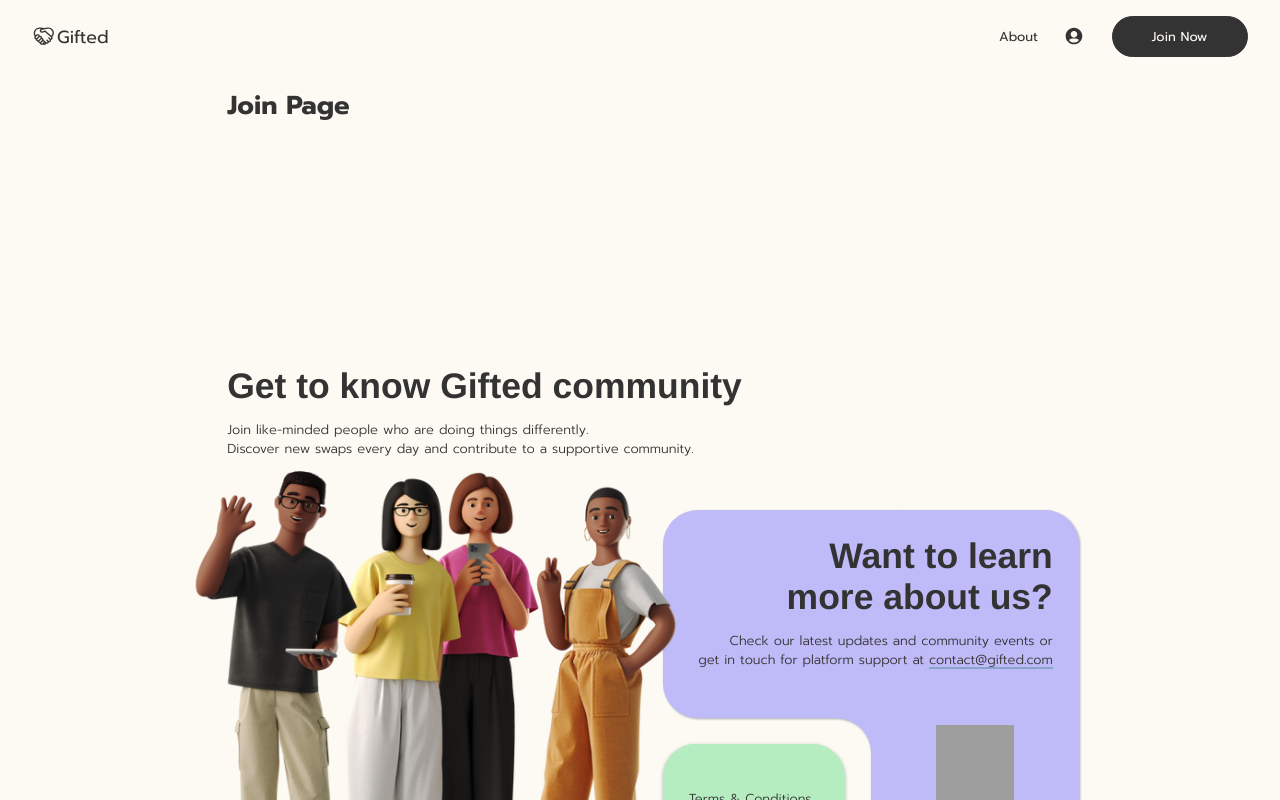
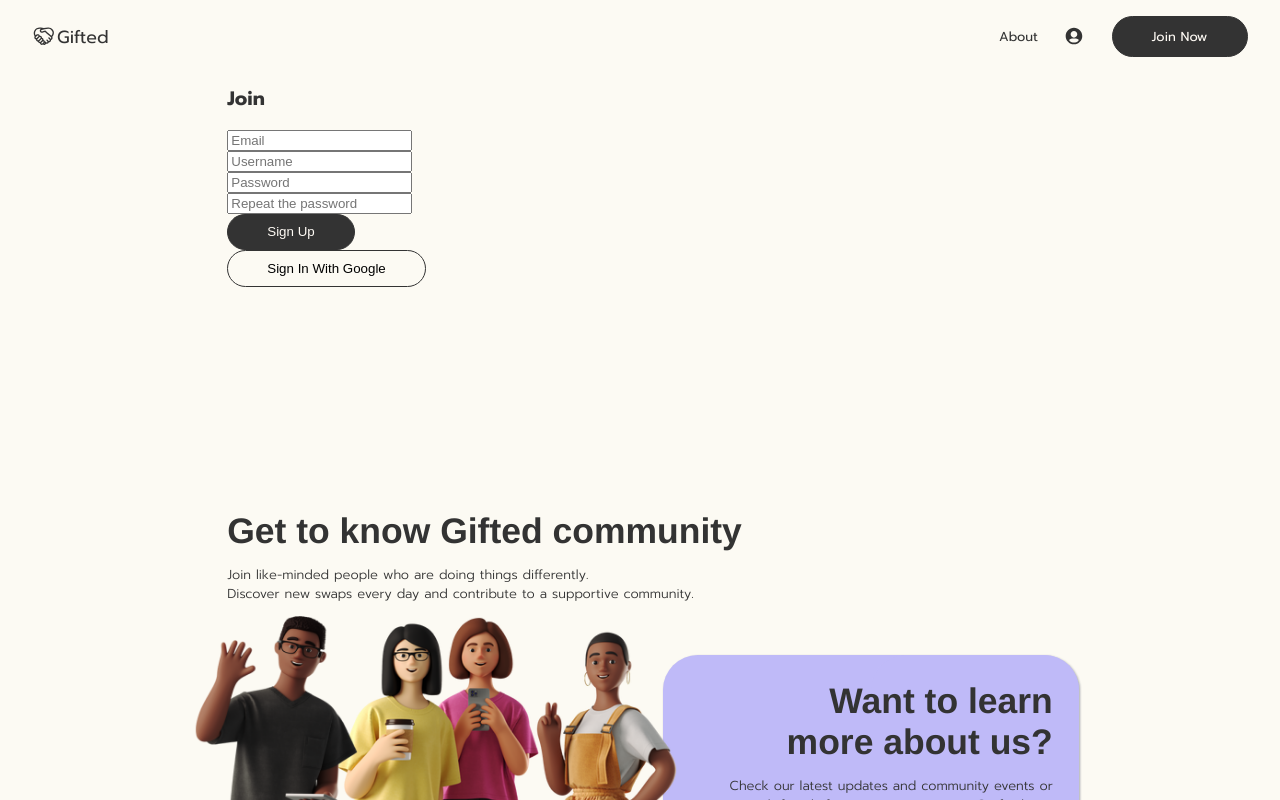
Before and after one commit to vladnomad/gifted, a Vue app: page /join in a window 1280 px wide. Shown: the top 800 px of the page. Built offline with nearby package versions, Linux system fonts and the light colour scheme; grey boxes are pictures that could not be loaded; a web font is replaced by a local one.

Commit message:
JoinPage form draft

```diff
--- a/package.json
+++ b/package.json
@@ -9,6 +9,8 @@
     "preview": "vite preview"
   },
   "dependencies": {
+    "@vuelidate/core": "^2.0.3",
+    "@vuelidate/validators": "^2.0.4",
     "firebase": "9.6.1",
     "vue": "^3.4.19",
     "vue-router": "4",
--- a/src/components/OfferList.vue
+++ b/src/components/OfferList.vue
@@ -28,8 +28,8 @@
 
 <script setup>
 	import { inject, onMounted, computed } from "vue"
-	import { useStoreGetters } from "../composables/useStoreGetters"
-	import { useStoreActions } from "../composables/useStoreActions"
+	import { useStoreGetters } from "../store/helpers/useStoreGetters"
+	import { useStoreActions } from "../store/helpers/useStoreActions"
 	import OfferListItem from "./OfferListItem.vue"
 
 	const isMobile = inject("isMobile")
@@ -144,3 +144,4 @@
 		}
 	}
 </style>
+../composables/store/useStoreActions../composables/store/useStoreGetters../store/helpers/useStoreGetters../store/helpers/useStoreActions
--- /dev/null
+++ b/src/components/UI/FormError.vue
@@ -0,0 +1,24 @@
+<template>
+    <div class="error-container">
+		<p class="error">
+			{{ errorMessage }}
+		</p>
+    </div>
+</template>
+
+
+<script setup>
+	import { defineProps } from "vue"
+
+	const props = defineProps({
+		errorMessage: {
+			type: String,
+			default: () => "",
+		},
+	})
+</script>
+
+
+<style lang="scss" scoped>
+
+</style>
--- /dev/null
+++ b/src/composables/useValidationErrors.js
@@ -0,0 +1,5 @@
+export const useValidationErrors = (errors) => {
+    return errors.reduce((acc, value) => {
+        return { ...acc, [value.$property]: value.$message }
+    }, {})
+}
--- a/src/pages/JoinPage.vue
+++ b/src/pages/JoinPage.vue
@@ -1,11 +1,187 @@
 <template>
-    <div id="join-page">
-	    <h1>Join Page</h1>
-    </div>
+	<section
+		class="join"
+		aria-labelledby="join__title"
+	>
+		<h1
+			class="join__title"
+			id="join__title"
+		>
+			Join
+		</h1>
+
+		<form
+			class="join__form"
+			@submit.prevent="joinIfValid"
+		>
+			<div class="join__input-container">
+				<input
+					v-model="form.email"
+					class="join__input"
+					type="email"
+					placeholder="Email"
+					autocomplete="email"
+				>
+				<div class="join__input-error">
+                    <FormError
+						v-if="shouldShowError('email')"
+                        :errorMessage="errors.email"
+                    />
+				</div>
+			</div>
+
+			<div class="join__input-container">
+				<input
+					v-model="form.username"
+					class="join__input"
+					type="text"
+					placeholder="Username"
+				>
+				<div class="join__input-error">
+                    <FormError
+						v-if="shouldShowError('username')"
+                        :errorMessage="errors.username"
+                    />
+				</div>
+			</div>
+
+			<div class="join__input-container">
+				<input
+					v-model="form.password"
+					class="join__input"
+					type="password"
+					placeholder="Password"
+					autocomplete="current-password"
+				>
+				<div class="join__input-error">
+                    <FormError
+						v-if="shouldShowError('password')"
+                        :errorMessage="errors.password"
+                    />
+				</div>
+			</div>
+
+			<div class="join__input-container">
+				<input
+					v-model="form.passwordConfirmation"
+					class="join__input"
+					type="password"
+					placeholder="Repeat the password"
+				>
+				<div class="join__input-error">
+                    <FormError
+						v-if="shouldShowError('passwordConfirmation')"
+                        :errorMessage="errors.passwordConfirmation"
+                    />
+				</div>
+			</div>
+
+			<button
+				:disabled="isProcessing || !isFormValid"
+				type="submit"
+				class="btn btn--filled btn--form"
+			>
+				Sign Up
+			</button>
+			<!--
+			<div class="join__form-error">
+				<FormError
+					:errorMessage="error"
+				/>
+			</div>
+			-->
+		</form>
+
+		<button
+			@click="googleSignIn"
+			type="button"
+			class="btn btn--hollow"
+		>
+			Sign In With Google
+		</button>
+	</section>
 </template>
 
 
-<script setup></script>
+<script setup>
+	import { computed, reactive, watch } from "vue"
+	import { useRouter } from "vue-router"
+	import useVuelidate from "@vuelidate/core"
+	import { required, sameAs, helpers, email } from "@vuelidate/validators"
+
+	import { useStoreActions } from "../store/helpers/useStoreActions"
+	import { useStoreGetters } from "../store/helpers/useStoreGetters"
+	import { useValidationErrors } from "../composables/useValidationErrors"
+	import FormError from "../components/UI/FormError.vue"
+
+	const form = reactive({
+		email: "",
+		username: "",
+		password: "",
+		passwordConfirmation: ""
+	})
+
+	const rules = {
+		email: {
+			required,
+			email
+		},
+		username: {
+			required
+		},
+		password: {
+			required
+		},
+		passwordConfirmation: {
+			required,
+			sameAs: helpers.withMessage(
+				"Must be same as the password",
+				sameAs(() => form.password)
+			)
+		}
+	}
+
+	const router = useRouter()
+	const v$ = useVuelidate(rules, form)
+
+    const { createFirebaseUser } = useStoreActions()
+	const { join } = useStoreGetters()
+	const { isProcessing, error } = join
+
+	watch(isProcessing, (curr, prev) => {
+		if ((!curr && prev) && !error) {
+			router.push("/profile")
+		}
+	})
+
+	const errors = computed(() => useValidationErrors(v$.value.$errors))
+	const isFormValid = computed(() => v$.value.$pending ? false : v$.value.$invalid)
 
 
-<style lang="scss" scoped></style>
+	const joinIfValid = async () => {
+        if (v$.value.$invalid) {
+            v$.value.$touch()
+            return
+        }
+
+        createFirebaseUser(_, form)
+	}
+
+	const googleSignIn = () => console.log("google")
+
+
+	const shouldShowError = (field) => {
+		const vueField = v$?.value?.[field]
+
+		const isDirty = vueField?.$dirty
+		const isNotPending = !vueField?.$pending
+		const hasError = vueField?.$error
+
+    	return isDirty && isNotPending && hasError
+  	}
+</script>
+
+
+<style lang="scss" scoped>
+    @import "../assets/styles/variables.scss";
+</style>
```
Also changed, not shown: 1 other file (tests, documents, lock files or other folders).
